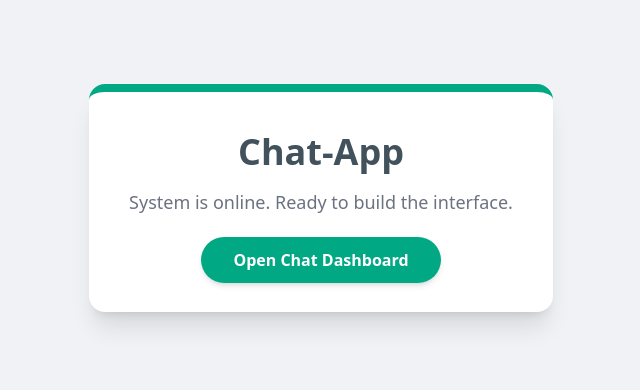
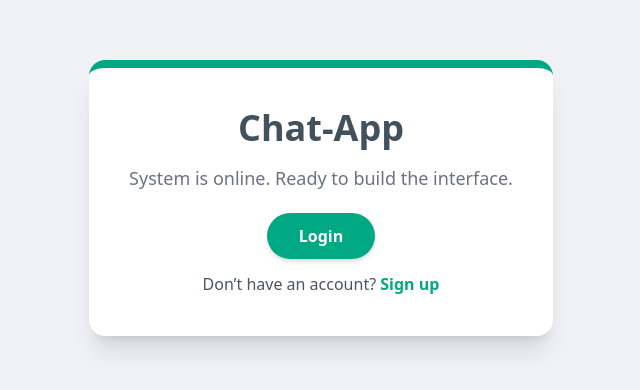
Before and after one commit to Tehmina11-dev/Chat-frontend, a Next.js app: page / in a window 1280 px wide. Shown: the part 202-592 px from the top of the page, without its empty margins (319-959 px from the left). Built offline with nearby package versions, Linux system fonts and the light colour scheme.

Commit message:
Added signup option on home page

```diff
--- a/src/app/page.tsx
+++ b/src/app/page.tsx
@@ -2,22 +2,36 @@
 
 import React from 'react';
 
-// Yaad rakhein: "export default" likhna lazmi hai
 export default function Home() {
   return (
     <main className="flex min-h-screen flex-col items-center justify-center bg-[#f0f2f5] p-24">
       <div className="text-center bg-white p-10 rounded-2xl shadow-xl border-t-8 border-[#00a884]">
+
         <h1 className="text-4xl font-bold text-[#41525d] mb-4">Chat-App</h1>
+
         <p className="text-gray-500 mb-8 font-light text-lg">
           System is online. Ready to build the interface.
         </p>
 
+        {/* Login Button */}
         <a
-          href="/chat"
+          href="/login"
           className="bg-[#00a884] text-white px-8 py-3 rounded-full font-semibold hover:bg-[#008f6f] transition-all shadow-md"
         >
-          Open Chat Dashboard
+          Login
         </a>
+
+        {/* Signup Option */}
+        <p className="mt-6 text-gray-600">
+          Don’t have an account?{" "}
+          <a
+            href="/signup"
+            className="text-[#00a884] font-semibold hover:underline"
+          >
+            Sign up
+          </a>
+        </p>
+
       </div>
     </main>
   );
```
